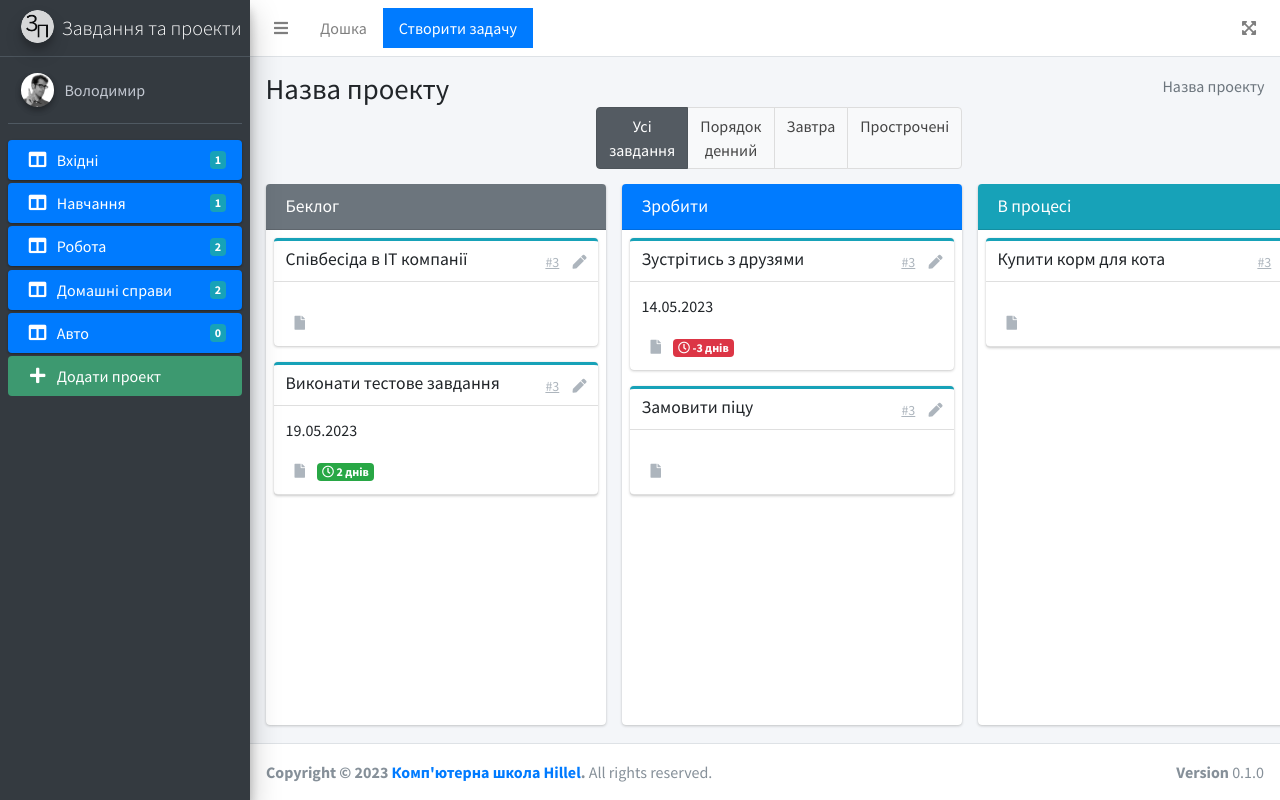
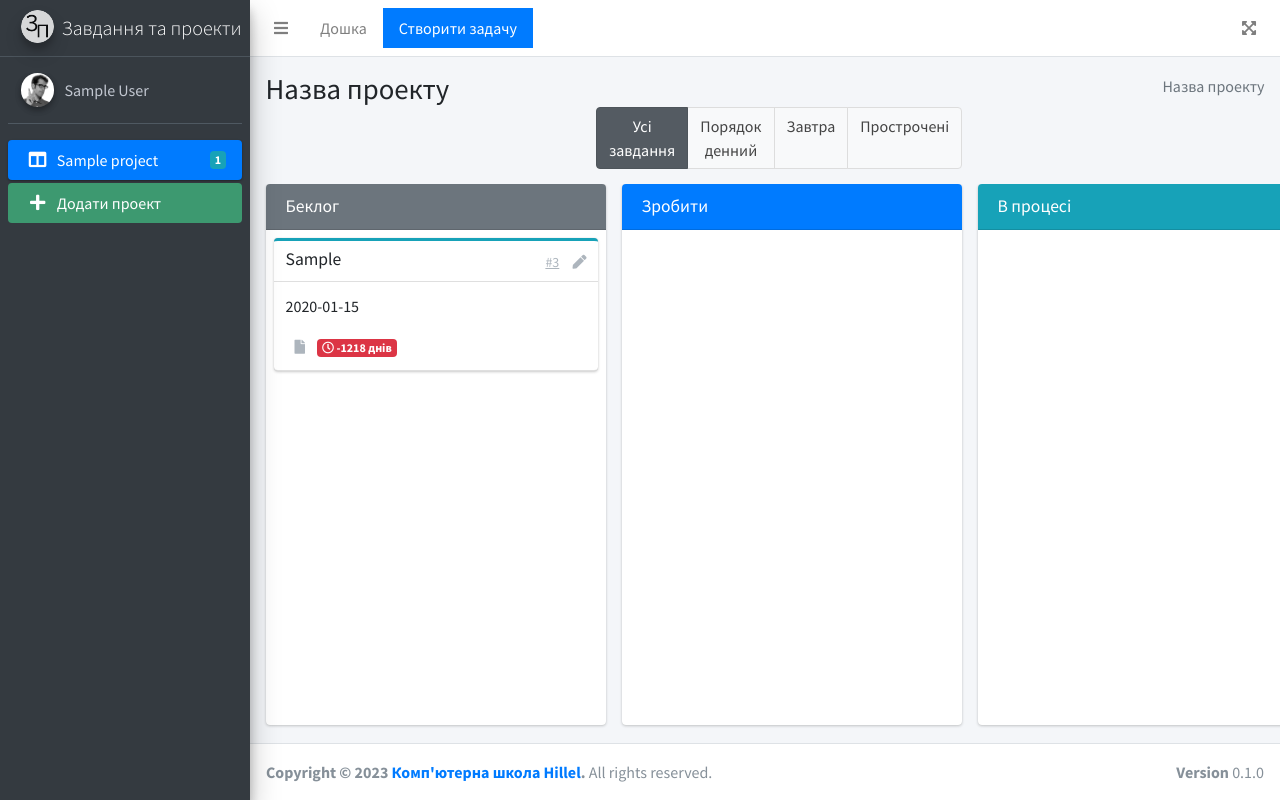
Before and after one commit to ithillel-php-basic/php-basic-2-642ff1bff1a17053b59c5500, a PHP site: page / in a window 1280 px wide. Run offline with PHP 8.4, Linux system fonts and the light colour scheme; tables that the repository leaves empty hold one stand-in row (values such as "Sample post"); some libraries are stand-ins or nearby versions.

Commit message:
Task9 (#12)
* oldnew

* wqewq

* rewrew

* newwwwww

* newnewnew

* ))

* t9

* tt9

```diff
--- a/index.php
+++ b/index.php
@@ -1,66 +1,56 @@
 <?php
 $task = 'backlog';
 
-$projects = ["Вхідні", "Навчання", "Робота", "Домашні справи", "Авто"];
+//$projects = ["Вхідні", "Навчання", "Робота", "Домашні справи", "Авто"];
 
-$tasks = [
-    [
-        'title' => 'Співбесіда в IT компанії',
-        'project' => 'Робота',
-        'status' => 'backlog',
-        'due_date' => null,
-    ],
-    [
-        'title' => 'Виконати тестове завдання',
-        'project' => 'Робота',
-        'status' => 'backlog',
-        'due_date' => '19.05.2023',
-    ],
-    [
-        'title' => 'Зробити завдання до першого уроку',
-        'project' => 'Навчання',
-        'status' => 'done',
-        'due_date' => '27.07.2023',
-    ],
-    [
-        'title' => 'Зустрітись з друзями',
-        'project' => 'Вхідні',
-        'status' => 'to-do',
-        'due_date' => '14.05.2023',
-    ],
-    [
-        'title' => 'Купити корм для кота',
-        'project' => 'Домашні справи',
-        'status' => 'in-progress',
-        'due_date' => null,
-    ],
-    [
-        'title' => 'Замовити піцу',
-        'project' => 'Домашні справи',
-        'status' => 'to-do',
-        'due_date' => null,
-    ],
-];
+//$tasks = [
+//    [
+//        'title' => 'Співбесіда в IT компанії',
+//        'project' => 'Робота',
+//        'status' => 'backlog',
+//        'due_date' => null,
+//    ],
+//    [
+//        'title' => 'Виконати тестове завдання',
+//        'project' => 'Робота',
+//        'status' => 'backlog',
+//        'due_date' => '19.05.2023',
+//    ],
+//    [
+//        'title' => 'Зробити завдання до першого уроку',
+//        'project' => 'Навчання',
+//        'status' => 'done',
+//        'due_date' => '27.07.2023',
+//    ],
+//    [
+//        'title' => 'Зустрітись з друзями',
+//        'project' => 'Вхідні',
+//        'status' => 'to-do',
+//        'due_date' => '14.05.2023',
+//    ],
+//    [
+//        'title' => 'Купити корм для кота',
+//        'project' => 'Домашні справи',
+//        'status' => 'in-progress',
+//        'due_date' => null,
+//    ],
+//    [
+//        'title' => 'Замовити піцу',
+//        'project' => 'Домашні справи',
+//        'status' => 'to-do',
+//        'due_date' => null,
+//    ],
+//];
 
-function how_much ($tasks, $projects){
-    $count = 0;
-    foreach ($tasks as $tasks2) {
-        if ($tasks2['project'] === $projects) {
-            $count++;
-        }
-    }
-    return $count;
-}
-
-
-
-
-
-
-
-
-
-
+//function how_much ($tasks, $projects){
+//    $count = 0;
+//    foreach ($tasks as $tasks2) {
+//        if ($tasks2['project'] === $projects) {
+//            $count++;
+//        }
+//    }
+//    return $count;
+//}
 
 function how_much_time ($tasks)
 {
@@ -75,6 +65,124 @@ function how_much_time ($tasks)
     return floor($difference / 24) . ' днів';
 }
 
+function bd() /* Ця функція підключається до сервера бд */
+{
+    mysqli_report(MYSQLI_REPORT_OFF);
+    $mysqli = mysqli_connect('localhost', 'root', '', 'my_bd');
+    if ($mysqli === false) {
+        die('Fail to connect!');
+    }
+    mysqli_set_charset($mysqli, 'utf8mb4');
+    return $mysqli;
+}
+
+function whitch_user() /* Ця функція виводить імʼя користувача */
+{
+    $id = $_GET['id'] ?? 1;
+    $sql = 'SELECT name FROM users WHERE id = ? ';
+    $mysqli = bd();
+    $stmt = mysqli_prepare($mysqli, $sql);
+    if ($stmt === false) {
+        die('Fail to prepare query! Error: ' . mysqli_error($mysqli));
+    }
+    if (!mysqli_stmt_bind_param(
+        $stmt,
+        'i',
+        $id
+    )) {
+        die('Error in params binding!');
+    }
+    if (!mysqli_stmt_execute($stmt)) {
+        die('Cant execute query: ' . mysqli_stmt_error($mysqli));
+    }
+
+    $res = mysqli_stmt_get_result($stmt);
+    if ($res === false) {
+        die('Fail to request ' . $sql . ' With error: ' . mysqli_error($mysqli));
+    }
+
+    $rows = mysqli_fetch_all($res, MYSQLI_ASSOC);
+    foreach ($rows as $row) {
+        echo $row['name'];
+    }
+}
+
+
+
+
+
+function get_projects($mysqli, $user_id) /* Ця функція виводить кількість проектів і задач користувача */
+{
+    $sql = 'SELECT name, projects.id,
+       COUNT(tasks.id) as tasks
+    FROM projects
+        LEFT JOIN tasks ON projects.id=tasks.projects_id
+    WHERE user_id = ?
+    GROUP BY projects.id';
+    $stmt = mysqli_prepare($mysqli, $sql);
+    if ($stmt === false) {
+        die('Fail to prepare query! Error: ' . mysqli_error($mysqli));
+    }
+    if (!mysqli_stmt_bind_param(
+        $stmt,
+        'i',
+        $user_id
+    )) {
+        die('Error in params binding!');
+    }
+    if (!mysqli_stmt_execute($stmt)) {
+        die('Cant execute query: ' . mysqli_stmt_error($mysqli));
+    }
+
+    $res = mysqli_stmt_get_result($stmt);
+    if ($res === false) {
+        die('Fail to request ' . $sql . ' With error: ' . mysqli_error($mysqli));
+    }
+
+    $rows = mysqli_fetch_all($res, MYSQLI_ASSOC);
+    return($rows);
+}
+
+function get_tasks($mysqli, $user_id)
+{
+    $sql = 'SELECT status,
+       header AS title,
+       deadline AS due_date
+    FROM tasks
+        LEFT JOIN projects ON tasks.projects_id=projects.id
+WHERE user_id = ?
+    GROUP BY tasks.id';
+    $stmt = mysqli_prepare($mysqli, $sql);
+    if ($stmt === false) {
+        die('Fail to prepare query! Error: ' . mysqli_error($mysqli));
+    }
+    if (!mysqli_stmt_bind_param(
+        $stmt,
+        'i',
+        $user_id
+    )) {
+        die('Error in params binding!');
+    }
+    if (!mysqli_stmt_execute($stmt)) {
+        die('Cant execute query: ' . mysqli_stmt_error($mysqli));
+    }
+
+    $res = mysqli_stmt_get_result($stmt);
+    if ($res === false) {
+        die('Fail to request ' . $sql . ' With error: ' . mysqli_error($mysqli));
+    }
+
+    $rows = mysqli_fetch_all($res, MYSQLI_ASSOC);
+    return($rows);
+}
+
+$mysqli = bd();
+$user_id = 1;
+$name_title = 'Завдання та проекти | Дошка';
+$name_image_src = 'static/img/user2-160x160.jpg';
+//$name_user = 'Володимир';
+$projects = get_projects($mysqli, $user_id);
+$tasks = get_tasks($mysqli, $user_id);
 
 
 
@@ -84,26 +192,30 @@ function how_much_time ($tasks)
 
 
 
-$name_title = 'Завдання та проекти | Дошка';
-$name_image_src = 'static/img/user2-160x160.jpg';
-$name_user = 'Володимир';
+
 
 
 require 'helpers.php';
 
-$renderKandan = renderTemplate('kanban.php', [
+
+
+/* Передаю до шаблону значення змінних */
+$renderKandan = renderTemplate('kanban.php',
+    [
     'tasks' => $tasks,
-]);
+    ]);
 
-$rendermain = renderTemplate('main.php', [
+$rendermain = renderTemplate('main.php',
+    [
     'name_image_src' => $name_image_src,
-    'name_user' => $name_user,
+//    'name_user' => $name_user,
     'projects' => $projects,
     'tasks' => $tasks,
     'renderKandan' => $renderKandan,
-]);
+    ]);
 
-print renderTemplate('layout.php', [
+print renderTemplate('layout.php',
+    [
     'name_title' => $name_title,
     'rendermain' => $rendermain,
-]);
+    ]);
--- a/templates/kanban.php
+++ b/templates/kanban.php
@@ -3,7 +3,9 @@
         <div class="container-fluid">
             <div class="row">
                 <div class="col-sm-6">
-                    <h1>Назва проекту</h1>
+                    <h1>
+                        Назва проекту
+                    </h1>
                 </div>
                 <div class="col-sm-6 d-none d-sm-block">
                     <ol class="breadcrumb float-sm-right">
--- a/templates/main.php
+++ b/templates/main.php
@@ -45,7 +45,11 @@
                     <img src=<?=$name_image_src?> class="img-circle elevation-2" alt="User Image">
                 </div>
                 <div class="info">
-                    <a href="#" class="d-block"><?=$name_user?></a>
+                    <a href="#" class="d-block">
+                        <?=
+                        whitch_user();
+                        ?>
+                    </a>
                 </div>
             </div>
 
@@ -53,23 +57,40 @@
 
             <nav class="mt-2">
                 <ul class="nav nav-pills nav-sidebar flex-column" data-widget="treeview" role="menu" data-accordion="false">
+
+
+
+
+
+
+
+
+
                     <?php
-                    for ($i = 0; $i < count($projects); $i++):
-                        ?>
+                    for ($i = 0; $i < count($projects); $i++):  ?>
                         <!-- Add icons to the links using the .nav-icon class
                            with font-awesome or any other icon font library -->
                         <li class="nav-item">
                             <a href="index.php" class="nav-link active">
                                 <i class="nav-icon fas fa-columns"></i>
                                 <p>
-                                    <?= $projects[$i];?>
+                                    <?= $projects[$i]['name'];?>
                                     <span class="badge badge-info right">
-                                    <?=how_much ($tasks,$projects[$i]);?>
+                                    <?=$projects[$i]['tasks'];?>
                                     </span>
                                 </p>
                             </a>
                         </li>
                     <?php endfor; ?>
+
+
+
+
+
+
+
+
+
                     <li class="nav-item">
                         <a href="index.php" class="nav-link bg-olive">
                             <i class="nav-icon fas fa-plus"></i>
```
